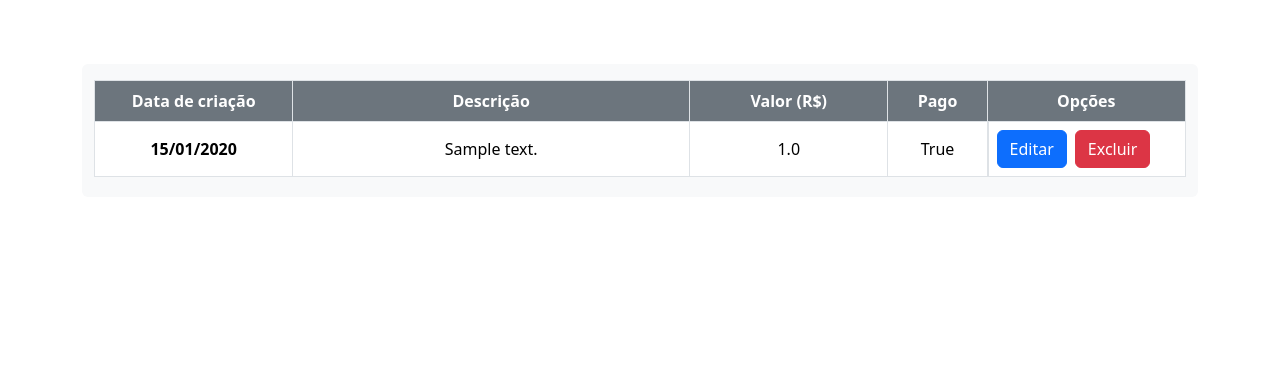
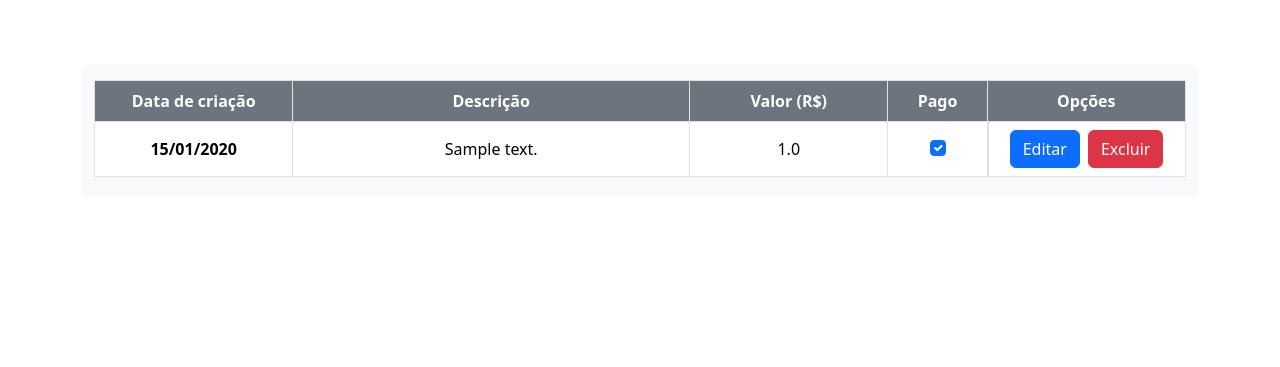
Before and after one commit to antonioisaacdias/expenses-api-flask, a Flask app: page / in a window 1280 px wide. Shown: the part 56-423 px from the top of the page. Run offline with Flask 3, Linux system fonts and the light colour scheme; tables that the repository leaves empty hold one stand-in row (values such as "Sample post").

Commit message:
ajustes no bootstrap

```diff
--- a/views/static/css/index.css
+++ b/views/static/css/index.css
@@ -21,3 +21,7 @@
   padding: 20px;
   text-align: center;
 }
+
+.expense-table-checkbox {
+  pointer-events: none; /* Impede qualquer interação com o checkbox */
+}
--- a/views/static/js/index.js
+++ b/views/static/js/index.js
@@ -1,4 +1,3 @@
 if (window.location.pathname == '/'){
     const btnAddNewExpense = document.getElementById('btn-add-new-expense')
-    btnAddNewExpense.hidden = false
-}
+    btnAddNewExpense.hidden = false }
--- a/views/templates/expenses-table.html
+++ b/views/templates/expenses-table.html
@@ -19,8 +19,13 @@
                         <th scope="row" class="align-middle">{{expense.date.strftime("%d/%m/%Y")}}</th>
                         <td class="align-middle">{{expense.description}}</td>
                         <td class="align-middle">{{expense.value}}</td>
-                        <td class="align-middle">{{expense.paid}}</td>
-                        <td class="d-flex gap-2">
+                        <td class="align-middle">
+                            <div class="form-check d-flex justify-content-center">
+                                <input class="form-check-input expense-table-checkbox" type="checkbox" id="flexCheckDefault"
+                                    {% if expense.paid %} checked {% endif %}>
+                            </div>
+                        </td>
+                        <td class="d-flex gap-2 justify-content-center">
                             <form action="/expenses/{{expense.id}}" method="get">
                                 <button type="submit" class="btn btn-primary">Editar</button>
                             </form>
```
Lines whose indentation alone changed are shown as unchanged.
